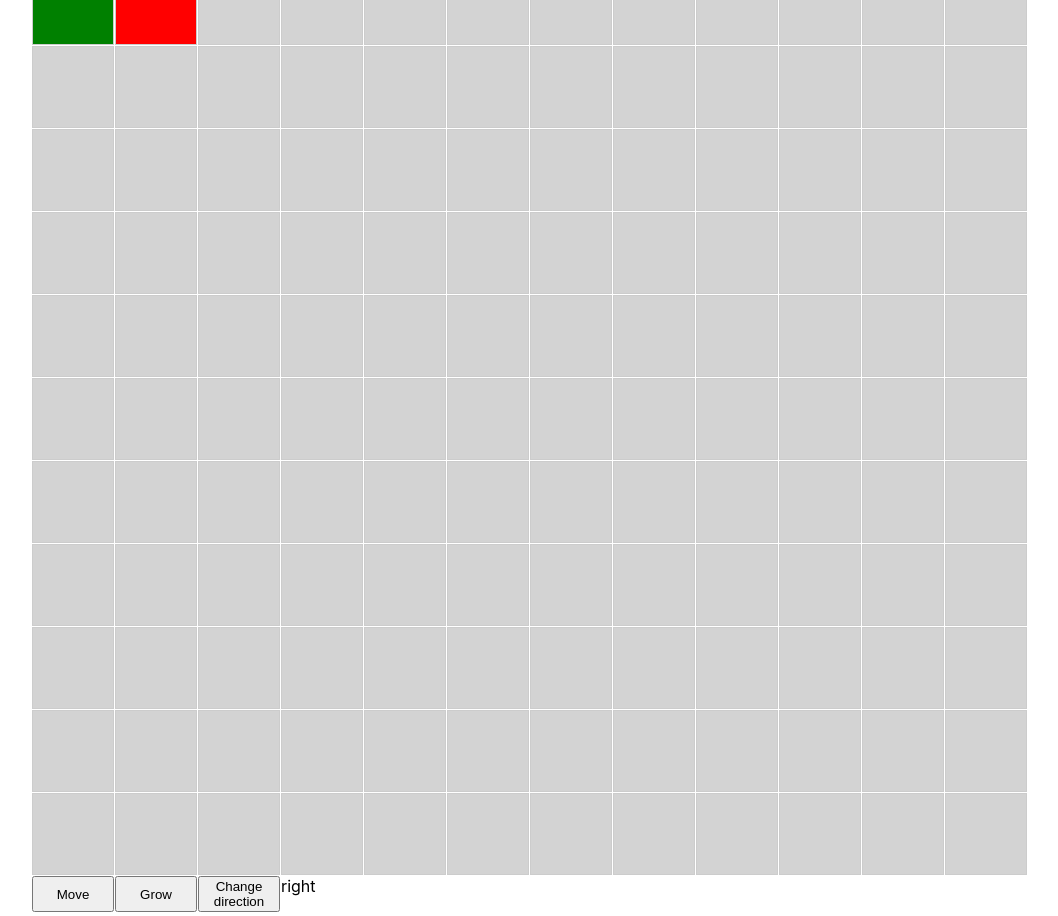
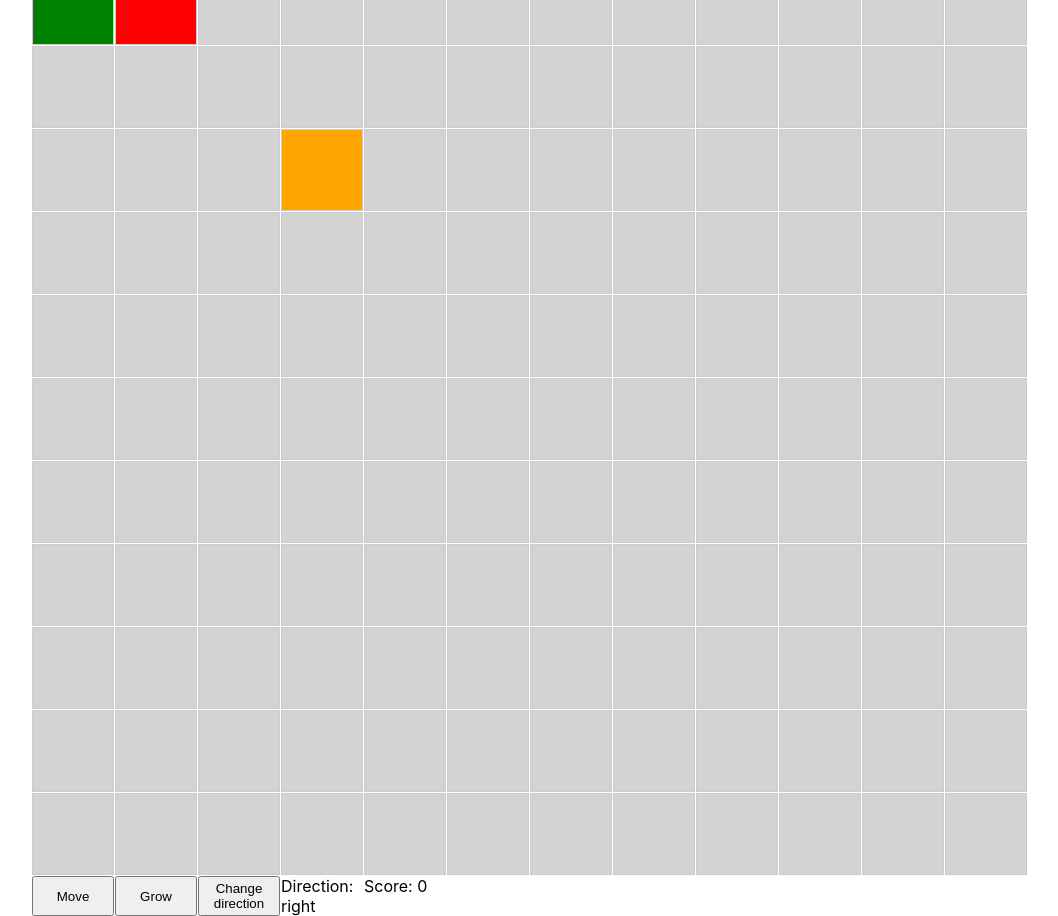
Before and after one commit to douglasnavarro/snake-react, a React (Create React App) app: page / in a window 1280 px wide. Shown: the part 40-956 px from the top of the page, without its empty margins (128-1186 px from the left). Built offline with nearby package versions, Linux system fonts and the light colour scheme.

Commit message:
add useGame hook

```diff
--- a/src/Grid.tsx
+++ b/src/Grid.tsx
@@ -1,4 +1,4 @@
-import React, { useEffect } from 'react'
+import React, { useEffect, useState } from 'react'
 import './Grid.css'
 
 const ROWS = 12
@@ -20,8 +20,8 @@ type UseSnake = {
 }
 
 const useSnake = (): UseSnake => {
-  const [direction, setDirection] = React.useState<SnakeDirection>('right')
-  const [snake, setSnake] = React.useState([
+  const [direction, setDirection] = useState<SnakeDirection>('right')
+  const [snake, setSnake] = useState([
     { row: 1, col: 1 },
     { row: 1, col: 0 },
   ])
@@ -96,8 +96,43 @@ const useSnake = (): UseSnake => {
   }
 }
 
+const useGame = (
+  snake: Array<SnakePart>,
+  reward: { row: number; col: number },
+  resetReward: () => void,
+  growSnake: () => void
+) => {
+  const [score, setScore] = useState<number>(0)
+
+  useEffect(() => {
+    if (snake[0].row === reward.row && snake[0].col === reward.col) {
+      setScore((currentScore) => currentScore + 1)
+      resetReward()
+      growSnake()
+    }
+  }, [snake, reward])
+
+  return { score }
+}
+
 const Grid: React.FC = () => {
   const { snake, direction, move, grow, setDirection } = useSnake()
+
+  const [reward, setReward] = useState<{ row: number; col: number }>({
+    row: 3,
+    col: 3,
+  })
+
+  const { score } = useGame(
+    snake,
+    reward,
+    () =>
+      setReward({
+        row: Math.floor(Math.random() * ROWS),
+        col: Math.floor(Math.random() * COLS),
+      }),
+    grow
+  )
 
   const grid = Array.from({ length: ROWS }, (_, rowIndex) =>
     Array.from({ length: COLS }, (_, colIndex) => ({
@@ -114,6 +149,7 @@ const Grid: React.FC = () => {
           snake.some(
             (part) => part.row === cell.row && part.col === cell.col
           ) && !isHead
+        const isReward = cell.row === reward.row && cell.col === reward.col
 
         return (
           <div
@@ -122,7 +158,13 @@ const Grid: React.FC = () => {
             style={{
               gridRow: cell.row + 1,
               gridColumn: cell.col + 1,
-              backgroundColor: isHead ? 'red' : isBody ? 'green' : 'lightgray',
+              backgroundColor: isReward
+                ? 'orange'
+                : isHead
+                ? 'red'
+                : isBody
+                ? 'green'
+                : 'lightgray',
             }}
           >
             {/* <span className="cell-id">
@@ -134,7 +176,8 @@ const Grid: React.FC = () => {
       <button onClick={move}>Move</button>
       <button onClick={grow}>Grow</button>
       <button onClick={() => setDirection('down')}>Change direction</button>
-      <span>{direction}</span>
+      <span>Direction: {direction}</span>
+      <span>Score: {score}</span>
     </div>
   )
 }
```
